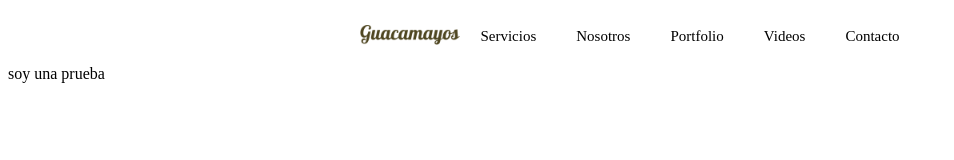
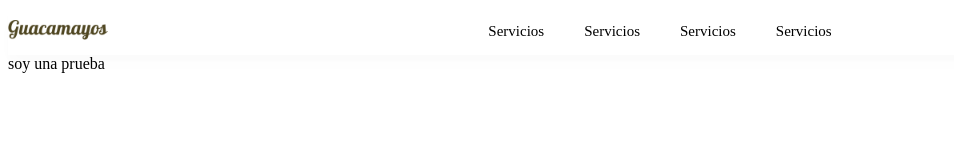
Before and after one commit to alexrobaina/guacamayos, a Gatsby site: page /prueba in a window 1280 px wide. Shown: the whole page, without its empty margins (0-954 px from the left). Built offline with nearby package versions, Linux system fonts and the light colour scheme; Gatsby itself is replaced by a stand-in of ours.

Commit message:
creando navbar

```diff
--- a/package.json
+++ b/package.json
@@ -6,6 +6,7 @@
   "author": "Kyle Mathews <mathews.kyle@gmail.com>",
   "dependencies": {
     "classnames": "^2.2.6",
+    "eslint-config-airbnb": "^18.0.1",
     "gatsby": "^2.18.4",
     "gatsby-image": "^2.2.36",
     "gatsby-plugin-force-file-loader": "^0.1.0",
--- a/src/components/Header/Header.js
+++ b/src/components/Header/Header.js
@@ -2,7 +2,7 @@ import React from 'react'
 import { Link } from 'react-scroll'
 import PropTypes from 'prop-types'
 import c from 'classnames'
-import styles from './header.scss'
+import styles from './header.module.scss'
 import { graphql, useStaticQuery } from 'gatsby'
 import Img from 'gatsby-image'
 
@@ -12,9 +12,7 @@ const Header = () => {
       logo: file(relativePath: { eq: "logo.png" }, id: {}) {
         id
         childImageSharp {
-          fixed (
-            width: 100
-           ){
+          fixed(width: 100) {
             ...GatsbyImageSharpFixed
           }
           fluid {
@@ -27,35 +25,32 @@ const Header = () => {
   console.log(data)
   return (
     <header>
-      <nav className={'containerNavbar'}>
-        <div className="logo">
+      <div className={styles.logo}>
         <Img fixed={data.logo.childImageSharp.fixed} />
       </div>
-        <div className={'link'}>
+      <nav className={styles.containerNavbar}>
+        <ul className={styles.navLinks}>
+          <li className={styles.navLinksLi}>
             <Link spy={true} smooth={true} duration={500} to="services">
               Servicios
             </Link>
-        </div>
-        <div className={'link'}>
-          <Link spy={true} smooth={true} duration={500} to="about">
-            Nosotros
+          </li>
+          <li className={styles.navLinksLi}>
+            <Link spy={true} smooth={true} duration={500} to="services">
+              Servicios
             </Link>
-        </div>
-        <div className={'link'}>
-          <Link spy={true} smooth={true} duration={500} to="portfolio">
-            Portfolio
+          </li>
+          <li className={styles.navLinksLi}>
+            <Link spy={true} smooth={true} duration={500} to="services">
+              Servicios
             </Link>
-        </div>
-        <div className={'link'}>
-          <Link spy={true} smooth={true} duration={500} to="videos">
-            Videos
+          </li>
+          <li className={styles.navLinksLi}>
+            <Link spy={true} smooth={true} duration={500} to="services">
+              Servicios
             </Link>
-        </div>
-        <div className={'link'}>
-          <Link spy={true} smooth={true} duration={500} to="contact">
-            Contacto
-          </Link>
-        </div>
+          </li>
+        </ul>
       </nav>
     </header>
   )
--- /dev/null
+++ b/src/components/Header/header.module.scss
@@ -0,0 +1,27 @@
+.containerNavbar {
+    display: flex;
+    justify-content: center;
+    flex-direction: row;
+    align-items: center;
+    background-color: #ffffff;
+    box-shadow: 0 10px 20px rgba(0,0,0,0.01), 0 6px 6px rgba(0,0,0,0.01);
+}
+
+.navLinks {
+    display: flex;
+    justify-content: center;
+    flex-direction: row;
+    font-size: 15px;
+    cursor: pointer;
+    text-decoration: none;
+    list-style: none;
+}
+
+.navLinksLi {
+    padding: 0 20px;
+}
+
+.logo {
+    top: 20px;
+    position: absolute;
+}
--- a/src/components/Header/header.scss
+++ /dev/null
@@ -1,11 +0,0 @@
-.link {
-    font-size: 15px;
-    padding: 20px;
-}
-
-.containerNavbar {
-    display: flex;
-    justify-content: center;
-    flex-direction: row;
-    align-items: center;
-}
--- a/src/components/layout.scss
+++ b/src/components/layout.scss
@@ -7,6 +7,7 @@ body {
   margin: 0;
   -webkit-font-smoothing: antialiased;
   -moz-osx-font-smoothing: grayscale;
+  font-family: 'Cormorant Garamond',serif;
 }
 article,
 aside,
```
Also changed, not shown: 2 other files. Lines whose indentation alone changed are shown as unchanged.
